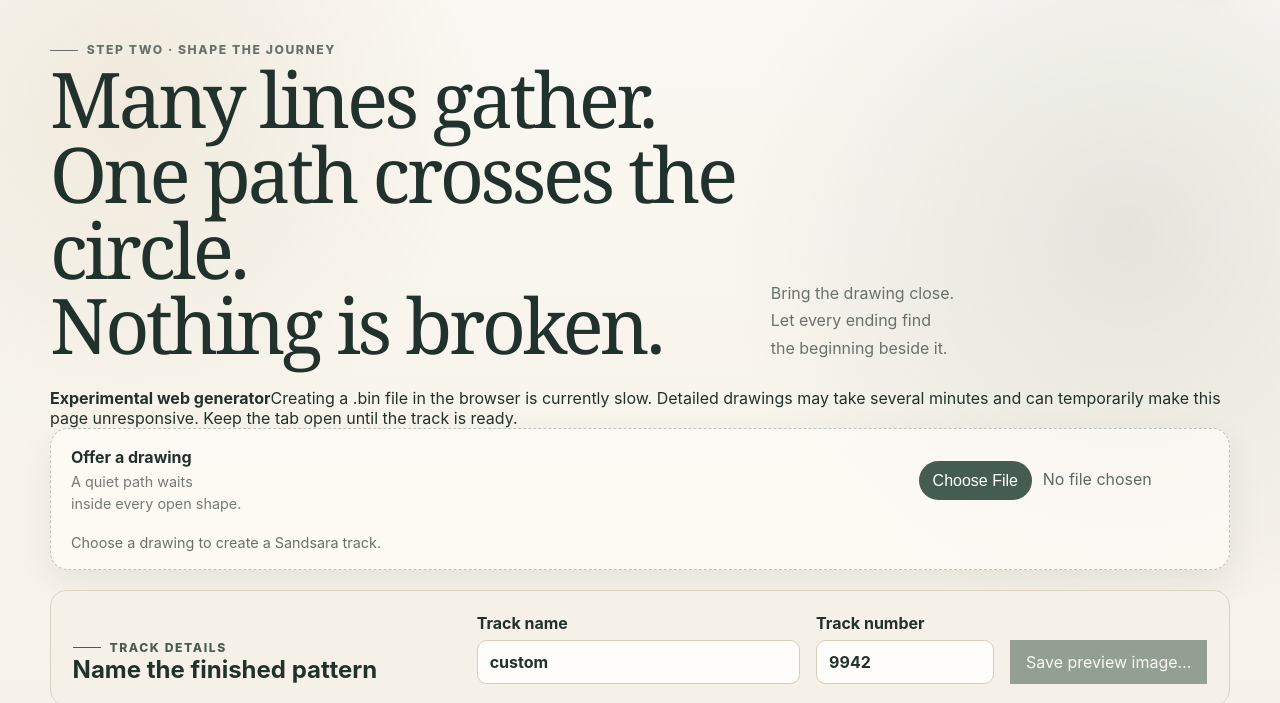
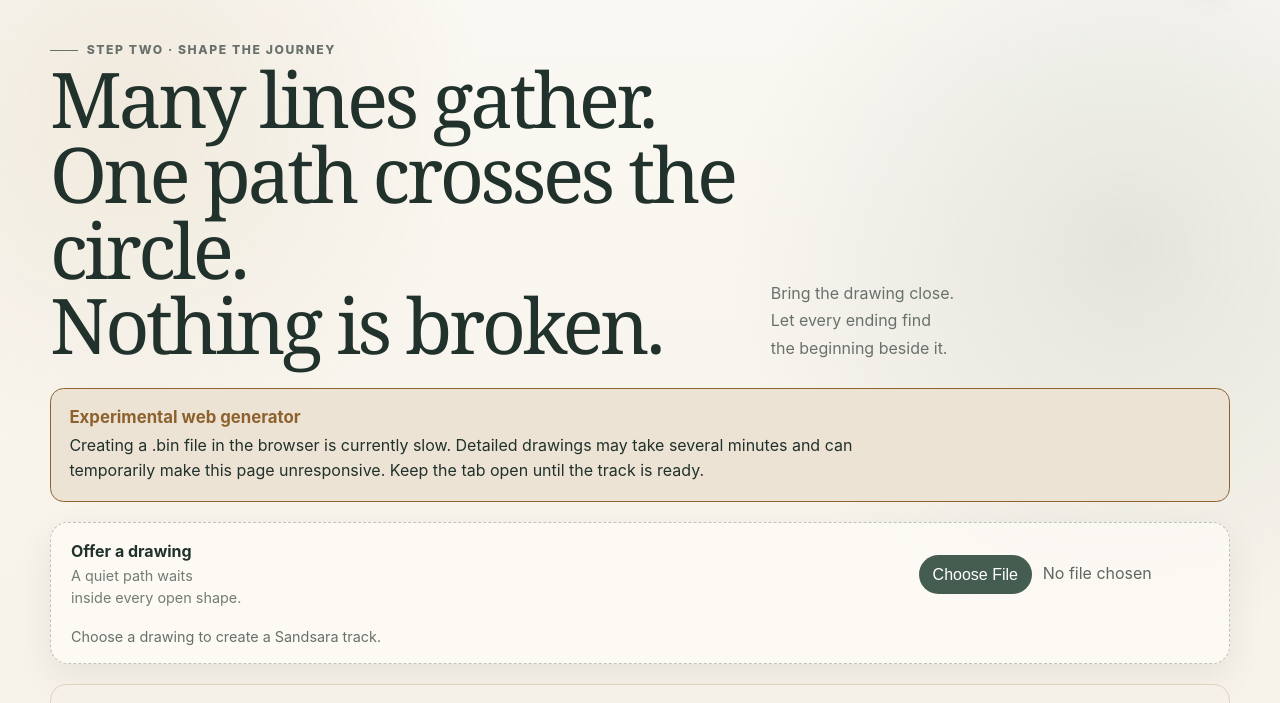
Before and after one commit to kitty-crow/sandsara-track-viewer, a website with bundled scripts: page web/generate.html in a window 1280 px wide. Shown: the part 77-780 px from the top of the page. Built offline with nearby package versions, Linux system fonts and the light colour scheme.

Commit message:
Style the experimental generator warning

```diff
--- a/web/studio-extra.css
+++ b/web/studio-extra.css
@@ -4,6 +4,31 @@ body.site-body .tool-frame #app {
 
 body.site-body .tool-frame #app > h1:first-of-type {
   margin-top: 0;
+}
+
+.experimental-warning {
+  display: grid;
+  gap: 0.35rem;
+  margin: 1.25rem 0;
+  padding: clamp(0.9rem, 2vw, 1.15rem);
+  border: 1px solid var(--vscode-editorWarning-foreground);
+  border-radius: 0.85rem;
+  color: var(--vscode-editor-foreground);
+  background: color-mix(
+    in srgb,
+    var(--vscode-editorWarning-foreground) 10%,
+    var(--vscode-sideBar-background)
+  );
+}
+
+.experimental-warning strong {
+  color: var(--vscode-editorWarning-foreground);
+  font-size: 1.05rem;
+}
+
+.experimental-warning span {
+  max-width: 78ch;
+  line-height: 1.55;
 }
 
 .track-details {
```
